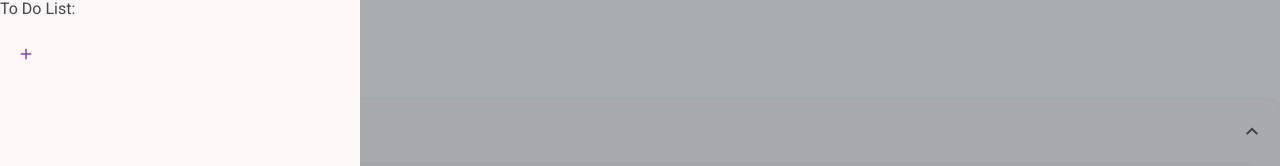
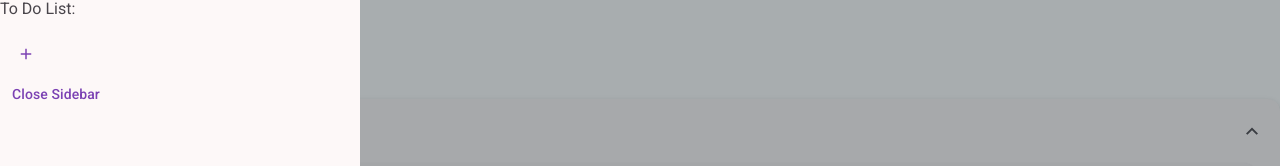
Before and after one commit to OptionsIRCIL/indigo-frontend, an Angular app: page /main-dashboard in a window 1280 px wide. Both pictures are taken after a click on the button 98 px from the left and 31 px from the top of the page. Shown: the part 121-287 px from the top of the page. Built offline with nearby package versions, Linux system fonts and the light colour scheme.

Commit message:
Fixed side container padding

```diff
--- a/src/app/app.component.css
+++ b/src/app/app.component.css
@@ -17,3 +17,6 @@ mat-sidenav-container {
 .drawer {
   display: flex;
 }
+mat-sidenav-container {
+  padding-bottom: 5rem;
+}
--- a/src/app/app.component.html
+++ b/src/app/app.component.html
@@ -2,7 +2,7 @@
   <img src="./indigo-logo.svg" width="50px" height="50px" alt="Indigo Logo">
   <button mat-button (click)="drawer.toggle()"><mat-icon fontIcon="edit_note"/></button>
   <span class="spacer"></span>
-  <button mat-button (click)="logout()" [hidden]="tokenState.token.value === null">Logout</button>
+  <button value="open notes" mat-button (click)="logout()" [hidden]="tokenState.token.value === null">Logout</button>
 </mat-toolbar>
 
 <mat-sidenav-container>
@@ -29,7 +29,9 @@
       <button mat-button (click)="addToDoSpan.hidden=true"><mat-icon fontIcon="delete"/></button>
       <br>
     </span>
-    <button mat-button (click)="addToDoSpan.hidden=false;"><mat-icon fontIcon="add"/></button>
+    <button mat-button (click)="addToDoSpan.hidden=false;" value="add to do item"><mat-icon fontIcon="add"/></button>
+    <br>
+    <button mat-button (click)="drawer.toggle()">Close Sidebar</button>
   </mat-sidenav>
   <mat-sidenav-container class="main-container">
 
```
